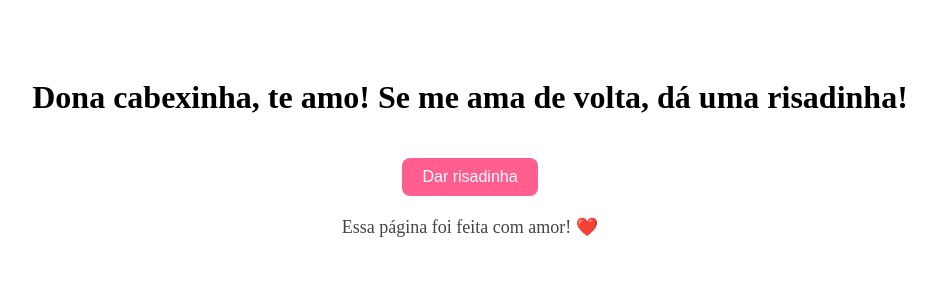
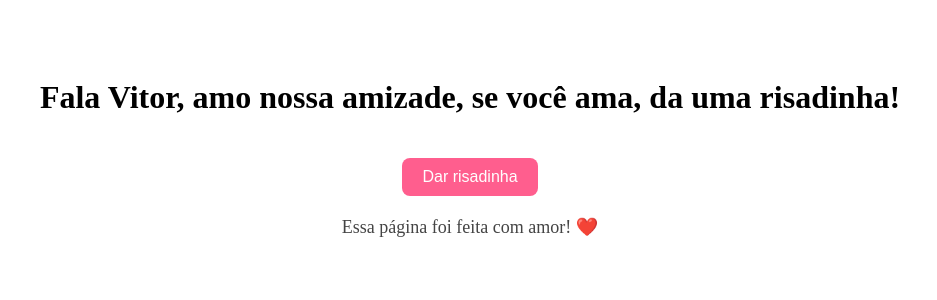
Before and after one commit to FranciscoDev96/clone-tabnews, a Next.js app: page / in a window 1280 px wide. Shown: the top 300 px of the page, without its empty margins (170-1107 px from the left). Built offline with nearby package versions, Linux system fonts and the light colour scheme.

Commit message:
Muda a frase teste

```diff
--- a/pages/index.js
+++ b/pages/index.js
@@ -33,7 +33,7 @@ function Home() {
             paddingTop: "50px"
         }}
     >
-        <h1>Dona cabexinha, te amo! Se me ama de volta, dá uma risadinha!</h1>
+        <h1>Fala Vitor, amo nossa amizade, se você ama,  da uma risadinha!</h1>
 
         <button
             onClick={addHeart}
```
